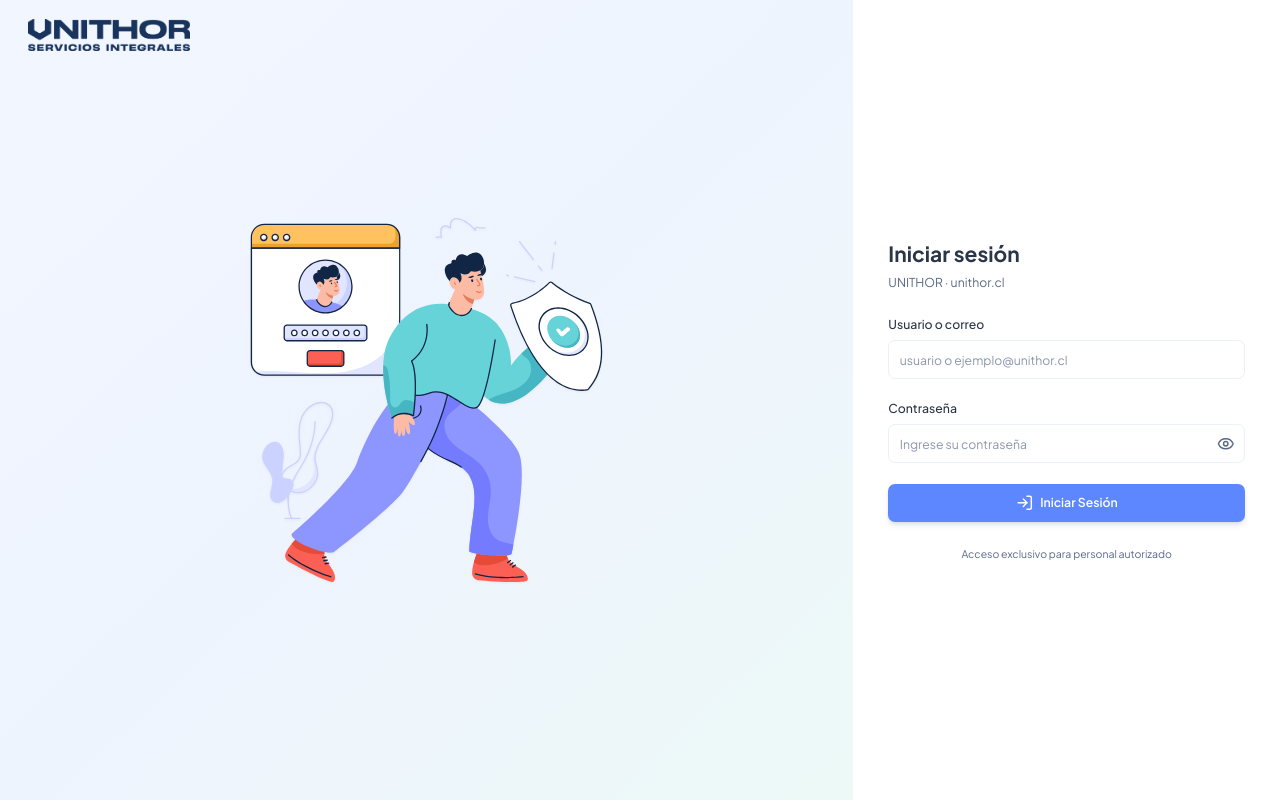
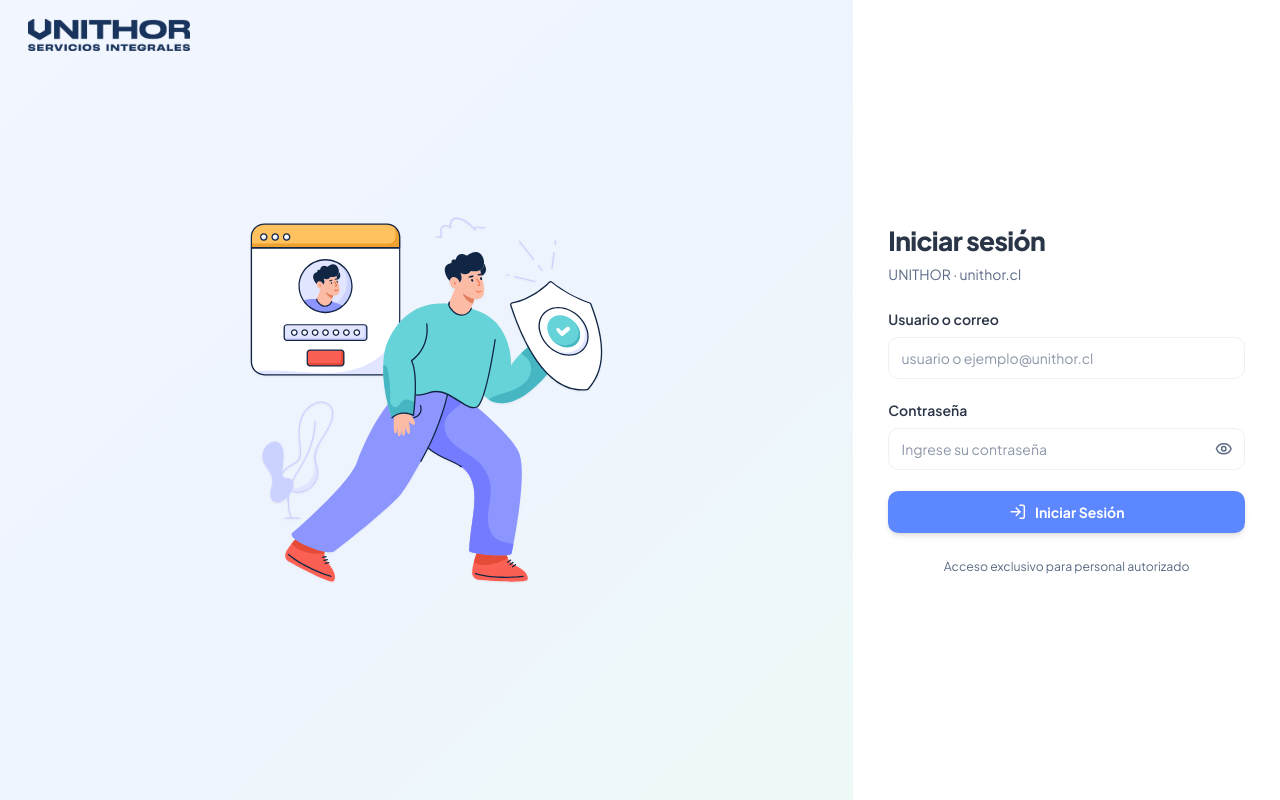
Before and after one commit to liam7w7-As/mecanet, a React (Vite) app in the folder web/: page /login in a window 1280 px wide. Built offline with nearby package versions, Linux system fonts and the light colour scheme; no server answers.

Commit message:
feat(ui): mejorar login (fuente +1pt y animaciones) y resaltar patentes sin recuadro en vehiculos y OT

```diff
--- a/web/src/pages/auth/LoginPage.tsx
+++ b/web/src/pages/auth/LoginPage.tsx
@@ -1,6 +1,7 @@
 import { loginSchema } from '@unithor/shared';
 import axios from 'axios';
 import { AlertCircle, Eye, EyeOff, LoaderCircle, LogIn } from 'lucide-react';
+import { AnimatePresence, motion } from 'motion/react';
 import { useState } from 'react';
 import { useLocation, useNavigate } from 'react-router-dom';
 
@@ -26,7 +27,7 @@
 }
 
 const inputClass =
-  'h-11 w-full rounded-lg border border-brand-line bg-white px-3 text-sm text-brand-ink outline-none transition placeholder:text-brand-muted/70 focus:border-brand-primary focus:ring-2 focus:ring-brand-primary/15 aria-[invalid=true]:border-brand-coralInk';
+  'h-12 w-full rounded-xl border border-brand-line bg-white px-3.5 text-base text-brand-ink outline-none transition-all placeholder:text-base placeholder:text-brand-muted/70 focus:border-brand-primary focus:ring-2 focus:ring-brand-primary/15 aria-[invalid=true]:border-brand-coralInk';
 
 const getLoginError = (error: unknown): string => {
   if (!axios.isAxiosError<ApiErrorBody>(error)) {
@@ -59,16 +60,22 @@
     </div>
 
     <div className="flex flex-col items-center justify-center text-center">
-      <img
+      <motion.img
         src="/assets/images/backgrounds/login-illustration.svg"
         alt="Ilustración de acceso y seguridad Modernize"
         className="h-auto w-[min(500px,38vw)] max-h-[500px] object-contain drop-shadow-sm select-none"
         loading="eager"
+        initial={{ opacity: 0, scale: 0.95 }}
+        animate={{ opacity: 1, scale: 1, y: [0, -6, 0] }}
+        transition={{
+          opacity: { duration: 0.5, ease: 'easeOut' },
+          scale: { duration: 0.5, ease: 'easeOut' },
+          y: { repeat: Infinity, duration: 6, ease: 'easeInOut' },
+        }}
       />
     </div>
   </section>
 );
-
 
 export const LoginPage = () => {
   const [identifier, setIdentifier] = useState('');
@@ -113,15 +120,20 @@
       <BrandPanel company={company} />
 
       <section className="flex items-center justify-center px-6 py-12 md:px-10">
-        <div className="w-full max-w-[398px]">
-          <h1 className="text-2xl font-bold leading-[1.4] text-brand-ink">Iniciar sesión</h1>
-          <p className="mt-1.5 text-sm text-brand-muted">
+        <motion.div
+          initial={{ opacity: 0, y: 16 }}
+          animate={{ opacity: 1, y: 0 }}
+          transition={{ duration: 0.45, ease: 'easeOut' }}
+          className="w-full max-w-[410px]"
+        >
+          <h1 className="text-3xl font-extrabold tracking-tight text-brand-ink">Iniciar sesión</h1>
+          <p className="mt-2 text-base text-brand-muted">
             {company.sitioWeb ? `${company.nombreComercial} · ${company.sitioWeb}` : company.nombreComercial}
           </p>
 
           <form className="mt-7 flex flex-col gap-6" noValidate onSubmit={handleSubmit}>
-            <div className="flex flex-col gap-[7px]">
-              <label className="text-sm font-medium text-brand-ink" htmlFor="identifier">
+            <div className="flex flex-col gap-2">
+              <label className="text-base font-semibold text-brand-ink" htmlFor="identifier">
                 Usuario o correo
               </label>
               <input
@@ -137,14 +149,14 @@
                 placeholder="usuario o ejemplo@unithor.cl"
               />
               {fieldErrors.identifier && (
-                <p id="identifier-error" className="text-sm text-brand-coralInk">
+                <p id="identifier-error" className="text-sm font-medium text-brand-coralInk">
                   {fieldErrors.identifier}
                 </p>
               )}
             </div>
 
-            <div className="flex flex-col gap-[7px]">
-              <label className="text-sm font-medium text-brand-ink" htmlFor="password">
+            <div className="flex flex-col gap-2">
+              <label className="text-base font-semibold text-brand-ink" htmlFor="password">
                 Contraseña
               </label>
               <div className="relative">
@@ -157,12 +169,12 @@
                   onChange={(event) => setPassword(event.target.value)}
                   aria-invalid={Boolean(fieldErrors.password)}
                   aria-describedby={fieldErrors.password ? 'password-error' : undefined}
-                  className={`${inputClass} pr-11`}
+                  className={`${inputClass} pr-12`}
                   placeholder="Ingrese su contraseña"
                 />
                 <button
                   type="button"
-                  className="absolute inset-y-0 right-0 flex w-11 items-center justify-center rounded-r-lg text-brand-muted transition hover:text-brand-primary"
+                  className="absolute inset-y-0 right-0 flex w-12 items-center justify-center rounded-r-xl text-brand-muted transition-colors hover:text-brand-primary"
                   onClick={() => setShowPassword((visible) => !visible)}
                   aria-label={showPassword ? 'Ocultar contraseña' : 'Mostrar contraseña'}
                   title={showPassword ? 'Ocultar contraseña' : 'Mostrar contraseña'}
@@ -175,26 +187,33 @@
                 </button>
               </div>
               {fieldErrors.password && (
-                <p id="password-error" className="text-sm text-brand-coralInk">
+                <p id="password-error" className="text-sm font-medium text-brand-coralInk">
                   {fieldErrors.password}
                 </p>
               )}
             </div>
 
+            <AnimatePresence>
               {loginMutation.isError && (
-              <div
-                className="flex items-start gap-2 rounded-lg border border-brand-coralInk/25 bg-brand-coralPale px-3 py-2.5 text-sm text-brand-coralInk"
+                <motion.div
+                  initial={{ opacity: 0, height: 0, y: -6 }}
+                  animate={{ opacity: 1, height: 'auto', y: 0 }}
+                  exit={{ opacity: 0, height: 0, y: -6 }}
+                  className="flex items-start gap-2.5 rounded-xl border border-brand-coralInk/25 bg-brand-coralPale px-3.5 py-3 text-sm font-medium text-brand-coralInk"
                   role="alert"
                 >
                   <AlertCircle className="mt-0.5 h-4 w-4 shrink-0" aria-hidden="true" />
                   <span>{getLoginError(loginMutation.error)}</span>
-              </div>
+                </motion.div>
               )}
+            </AnimatePresence>
 
-            <button
+            <motion.button
               type="submit"
+              whileHover={{ scale: 1.01 }}
+              whileTap={{ scale: 0.99 }}
               disabled={loginMutation.isPending}
-              className="inline-flex h-11 w-full items-center justify-center gap-2 rounded-lg bg-brand-primary px-4 text-sm font-semibold text-white shadow-md transition-all hover:bg-brand-primary/90 hover:shadow-lg focus:outline-none focus:ring-2 focus:ring-brand-primary focus:ring-offset-2 disabled:cursor-not-allowed disabled:opacity-60"
+              className="inline-flex h-12 w-full items-center justify-center gap-2.5 rounded-xl bg-brand-primary px-5 text-base font-bold text-white shadow-md transition-all hover:bg-brand-primary/90 hover:shadow-lg focus:outline-none focus:ring-2 focus:ring-brand-primary focus:ring-offset-2 disabled:cursor-not-allowed disabled:opacity-60"
             >
               {loginMutation.isPending ? (
                 <LoaderCircle className="h-5 w-5 animate-spin" aria-hidden="true" />
@@ -202,11 +221,11 @@
                 <LogIn className="h-5 w-5" aria-hidden="true" />
               )}
               {loginMutation.isPending ? 'Ingresando...' : 'Iniciar Sesión'}
-            </button>
+            </motion.button>
           </form>
 
-          <p className="mt-7 text-center text-xs text-brand-muted">Acceso exclusivo para personal autorizado</p>
-        </div>
+          <p className="mt-7 text-center text-sm text-brand-muted">Acceso exclusivo para personal autorizado</p>
+        </motion.div>
       </section>
     </div>
   );
--- a/web/src/pages/work-orders/WorkOrdersPage.tsx
+++ b/web/src/pages/work-orders/WorkOrdersPage.tsx
@@ -199,11 +199,11 @@
           </div>
 
           <div className="mt-3 flex items-end justify-between gap-3">
-            <div className="min-w-0">
-              <p className="truncate font-mono text-2xl font-black leading-none tracking-wide text-brand-ink">
+            <div className="min-w-0 flex-1">
+              <p className="whitespace-nowrap font-mono text-2xl font-black leading-tight tracking-widest text-slate-900 transition-colors group-hover:text-brand-primary">
                 {workOrder.vehicle?.patente ?? 'SIN PATENTE'}
               </p>
-              <p className="mt-1 truncate text-xs font-medium text-brand-muted">
+              <p className="mt-0.5 truncate text-xs font-medium text-brand-muted">
                 {vehicleLabel || 'Vehículo sin datos'}
               </p>
             </div>
```
Also changed, not shown: web/src/pages/vehicles/VehiclesPage.tsx (+12 -13 lines). Lines whose indentation alone changed are shown as unchanged.
